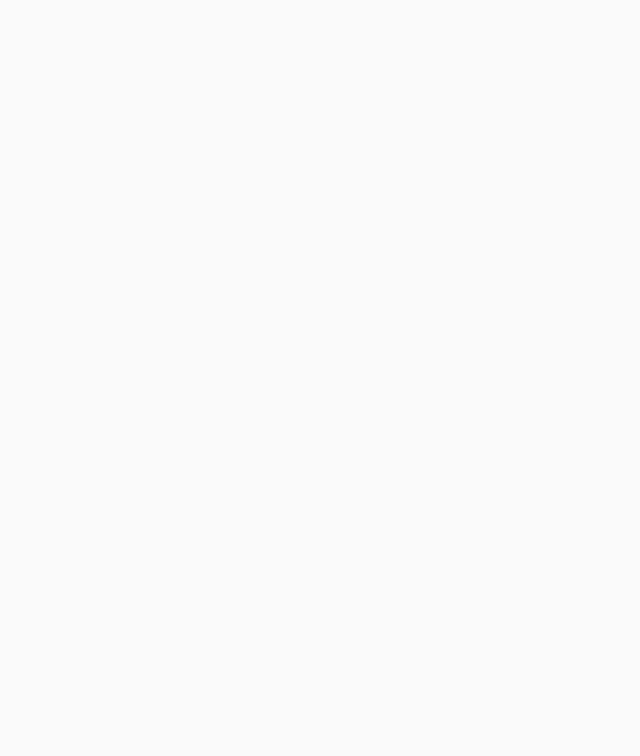
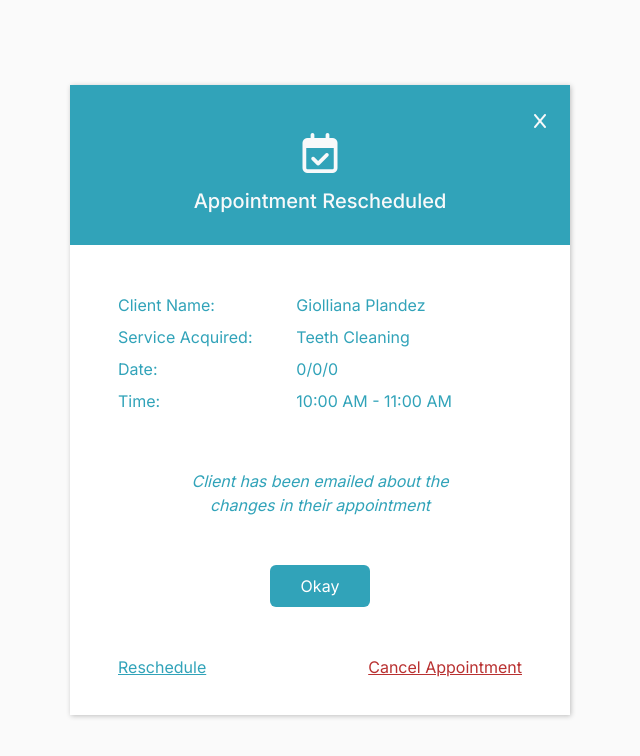
Before and after one commit to pauleenann/Dentsys-App, a React (Create React App) app in the folder frontend/: page /rescheduled in a window 1280 px wide. Before the commit this address had no page. Shown: the top 756 px of the page, without its empty margins (320-960 px from the left). Built offline with nearby package versions, Linux system fonts and the light colour scheme.

Commit message:
appointment rescheduled component

```diff
--- a/frontend/src/App.js
+++ b/frontend/src/App.js
@@ -12,6 +12,7 @@ import AdminAppointmentList from "./Pages/AdminAppointmentList";
 import AdminPatients from "./Components/AdminPatients/AdminPatients";
 import AddNewPatient from "./Pages/AddNewPatient";
 import Reschedule from "./Components/Reschedule/Reschedule";
+import RescheduleDone from "./Components/RescheduleDone/RescheduleDone";
 
 const App = () => {
   return (
@@ -31,6 +32,8 @@ const App = () => {
         <Route path="/patient-list" element={<AdminPatients/>} />
         <Route path="/add-new-patient" element={<AddNewPatient/>} />
         <Route path="/reschedule" element={<Reschedule></Reschedule>} />
+        <Route path="/rescheduled" element={<RescheduleDone></RescheduleDone>} />
+
 
       </Routes>
 
--- a/frontend/src/Components/AdminAppointment/AdminAppointment.css
+++ b/frontend/src/Components/AdminAppointment/AdminAppointment.css
@@ -185,14 +185,14 @@ body {
 
 
 .reschedule-overlay {
-    position: fixed; /* Fixed position to overlay the whole screen */
+    position: fixed;
     top: 0;
     left: 0;
     width: 100%;
     height: 100%;
-    background: rgba(0, 0, 0, 0.5); /* Semi-transparent background */
+    background: rgba(0, 0, 0, 0.5);
     display: flex;
     justify-content: center;
     align-items: center;
-    z-index: 1000; /* High z-index to ensure it's on top */
+    z-index: 1000;
   }
--- a/frontend/src/Components/AdminAppointment/AdminAppointment.jsx
+++ b/frontend/src/Components/AdminAppointment/AdminAppointment.jsx
@@ -77,7 +77,7 @@ const AdminAppointment = () => {
                     10:00 AM - 11:00 AM
                   </div>
                   <div className="col app-patient-info-finished">
-                    PENDING
+                    FINISHED
                   </div>
                   <div className="col ">
                     <button className='btn button-view'>View</button>
--- /dev/null
+++ b/frontend/src/Components/RescheduleDone/RescheduleDone.css
@@ -0,0 +1,49 @@
+@import url('https://fonts.googleapis.com/css2?family=Inter:wght@100..900&display=swap');
+
+body {
+    font-family: "Inter", sans-serif;
+    background: #fafafa;
+}
+
+.rescheduled{
+    width: 100%;
+    height: 100vh;
+    display: flex;
+    justify-content: center;
+    align-items: center;
+}
+
+.rescheduled-card{
+    width: 500px;
+    height: 630px;
+    box-shadow: 1px 1px 5px #0000003d;
+    background-color: #fff;
+
+}
+
+.rescheduled-header{
+    background-color: #31A3B9;
+}
+
+
+.okay-button{
+    background-color: #31A3B9;
+    color: #fff;
+    padding: 8px 30px;
+    cursor: pointer;
+}
+.okay-button:hover{
+    background-color: #0098b6;
+    color: #fff;
+}
+
+.resched-link{
+    cursor: pointer;
+    text-decoration: underline;
+}
+
+.cancel-link{
+    cursor: pointer;
+    color: #B93131;
+    text-decoration: underline;
+}
--- /dev/null
+++ b/frontend/src/Components/RescheduleDone/RescheduleDone.jsx
@@ -0,0 +1,45 @@
+import React from 'react'
+import './RescheduleDone.css'
+
+const RescheduleDone = () => {
+  return (
+    <div className='rescheduled'>
+      <div className="rescheduled-card">
+        {/* header */}
+        <div className="rescheduled-header py-4 px-4">
+            <div className="row">
+                <div className="col-12 text-end"><i class="fa-solid fa-x text-light close-resched" ></i></div>
+                <div className="col text-center">
+                    <i class="fa-regular fa-calendar-check text-light fs-1 mb-3"></i>
+                    <h5 className='text-light'>Appointment Rescheduled</h5>
+                </div>
+            </div>
+        </div>
+
+        {/* rescheduled info */}
+        <div className="row p-5 ">
+            <div className="col-5 mb-2">Client Name:</div>
+            <div className="col-7 mb-2">Giolliana Plandez</div>
+            <div className="col-5 mb-2">Service Acquired:</div>
+            <div className="col-7 mb-2">Teeth Cleaning</div>
+            <div className="col-5 mb-2">Date:</div>
+            <div className="col-7 mb-2">0/0/0</div>
+            <div className="col-5 mb-2">Time:</div>
+            <div className="col-7 mb-2">10:00 AM - 11:00 AM</div>
+            <div className="col-12 text-center mt-5">
+                <i>Client has been emailed about the<br/>changes in their appointment</i>
+            </div>
+            <div className="button-okay text-center mt-5 mb-5">
+                <button className='btn okay-button'>Okay</button>
+            </div>
+            <div className="col-6 resched-link">Reschedule</div>
+            <div className="col-6 text-end cancel-link">Cancel Appointment</div>
+
+        </div>
+
+      </div>
+    </div>
+  )
+}
+
+export default RescheduleDone
```
